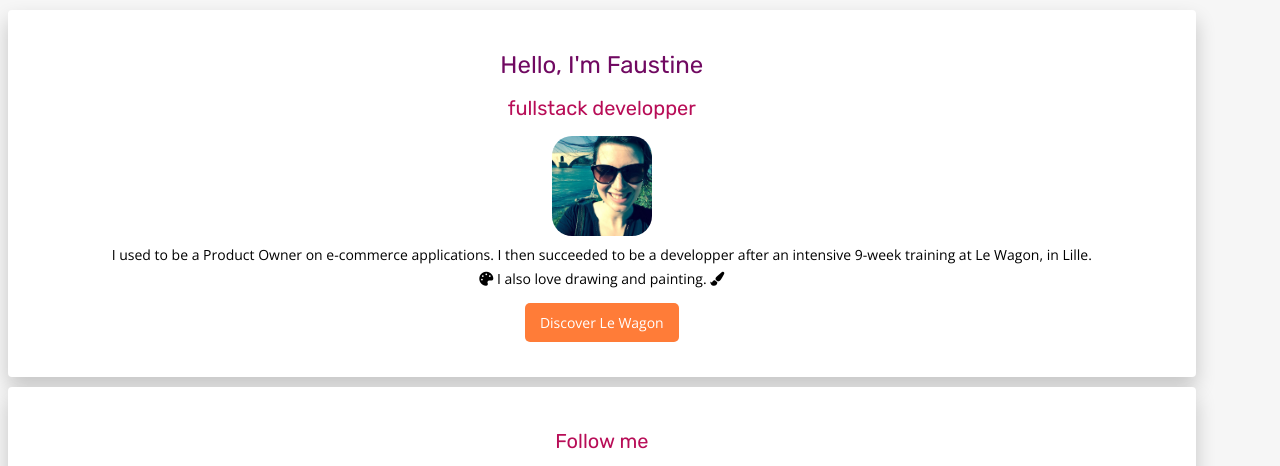
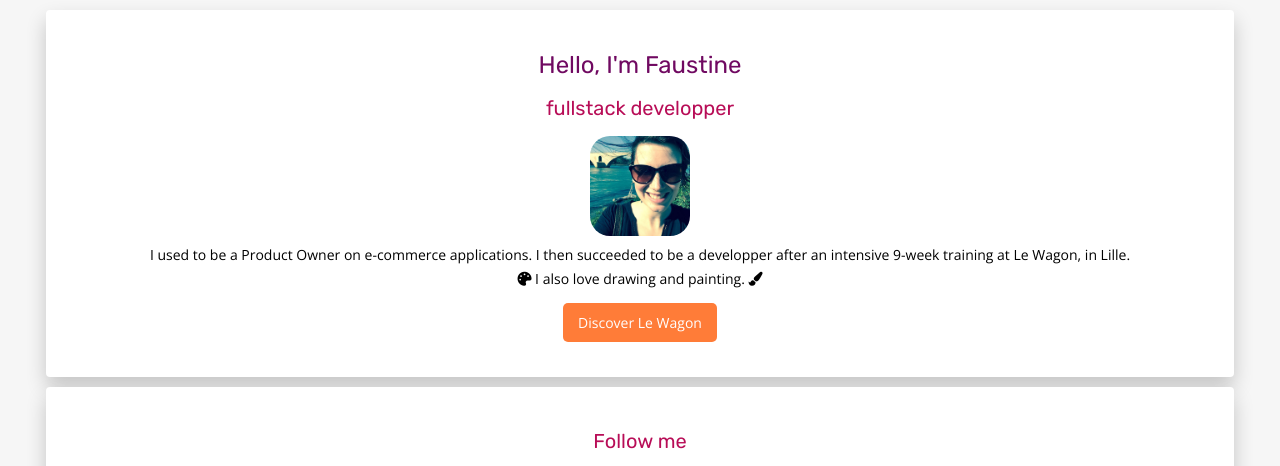
Before and after one commit to lafaust/profile, a plain HTML site: page index.html in a window 1280 px wide. Shown: the top 466 px of the page. Drawn offline with nearby package versions, Linux system fonts and the light colour scheme.

Commit message:
my profile page

```diff
--- a/style.css
+++ b/style.css
@@ -73,7 +73,7 @@ p {
 
 .list-inline > li {
   display: inline-block;
-  list-style: none;
+ /* list-style: none;*/
   font-size: 30px;
 }
 
@@ -85,7 +85,7 @@ p {
 .card-white {
   width: 90%;
   text-align: center;
-  margin: 10px 0;
+  margin: 10px auto;
   background-color: white;
   padding: 25px;
   border-radius: 4px;
```
